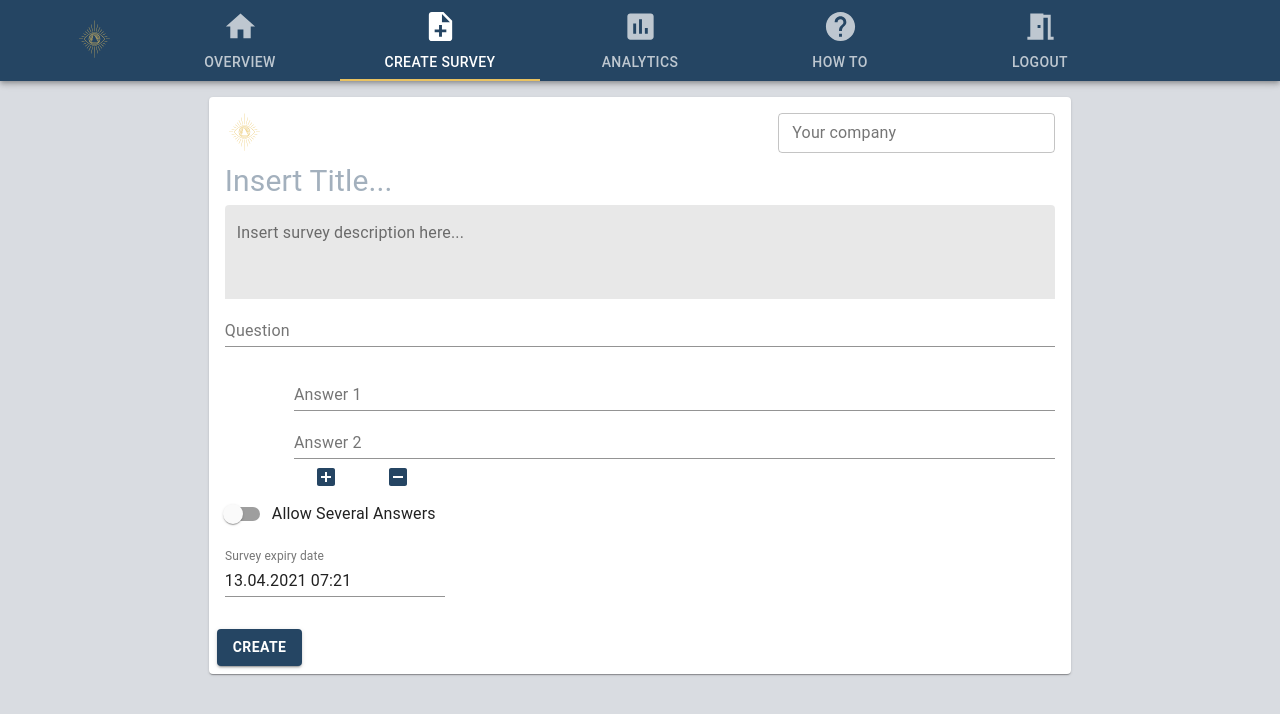
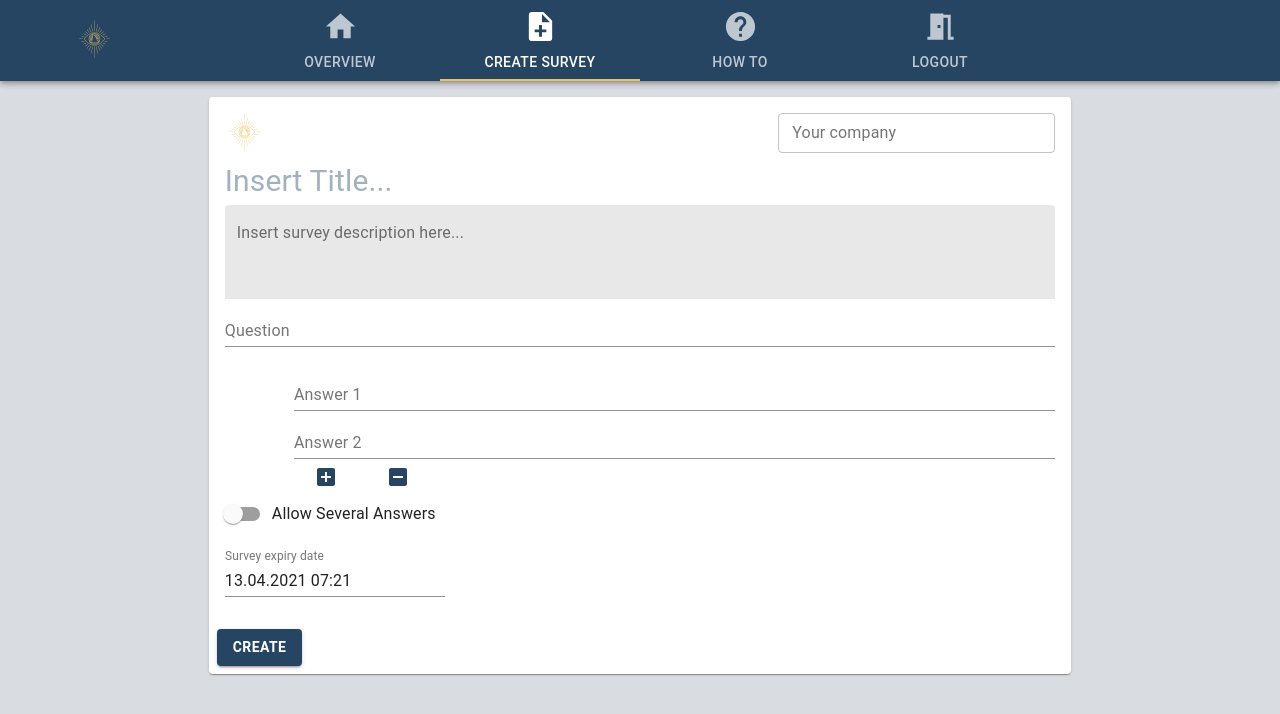
Before and after one commit to LucaWeissbeck/SurveyWzrd-Frontend, a React (Create React App) app: page /createsurvey in a window 1280 px wide. Shown: the top 714 px of the page. Built offline with nearby package versions, Linux system fonts and the light colour scheme.

Commit message:
Removed Analytics from Header & Route

```diff
--- a/src/App.js
+++ b/src/App.js
@@ -1,7 +1,6 @@
 
 import React from 'react';
 import {Embedded} from "./components/Embedded/Embedded";
-import { Analytics } from "./components/Home/Analytics/Analytics";
 import { HowTo } from "./components/Home/HowTo/HowTo";
 import { Overview } from "./components/Home/Overview/Overview";
 import { Login } from "./components/Login/Login";
@@ -33,7 +32,6 @@ class App extends React.Component {
                             <Route path="/register" component={Register} />
                             <Route path="/createsurvey" component={CreateSurvey} />
                             <Route path="/overview" component={Overview} />
-                            <Route path="/analytics" component={Analytics} />
                             <Route path="/how" component={HowTo} />
                         </Switch>
                     </div>
--- a/src/components/Home/Analytics/Analytics.js
+++ /dev/null
@@ -1,13 +0,0 @@
-import React from 'react';
-import Header from "../Header/Header";
-
-export class Analytics extends React.Component{
-    render(){
-        return(
-            <React.Fragment>
-                <Header header={2}/>
-                <h1>Analytics Page</h1>
-            </React.Fragment>
-        )
-    }
-}
--- a/src/components/Home/Header/Header.js
+++ b/src/components/Home/Header/Header.js
@@ -82,7 +82,6 @@ export default function Header(props) {
                 <Tabs value={tabValue} centered={true}>
                     <Tab label="Overview" classes={{ root: classes.tab }} icon={<HomeIcon fontSize="large"/>} component={Link} to="/overview"/>
                     <Tab label="Create Survey" classes={{ root: classes.tab }} icon={<NoteAddIcon fontSize="large"/>} component={Link} to="/createsurvey"/>
-                    <Tab label="Analytics" classes={{ root: classes.tab }} icon={<AssessmentIcon fontSize="large"/>} component={Link} to="/analytics"/>
                     <Tab label="How To" classes={{ root: classes.tab }} icon={<HelpIcon fontSize="large"/>} component={Link} to="/how"/>
                     <Tab label="Logout" classes={{ root: classes.tab }} icon={<MeetingRoomIcon fontSize="large"/>} onClick={logoutActionSubmit}/>
                     {/*<Button variant="contained" style={{fontWeight: "bold", textTransform: "none", backgroundColor: "#B4A0B9", color: "white"}} onClick={logoutActionSubmit}>LOGOUT</Button>*/}
```
